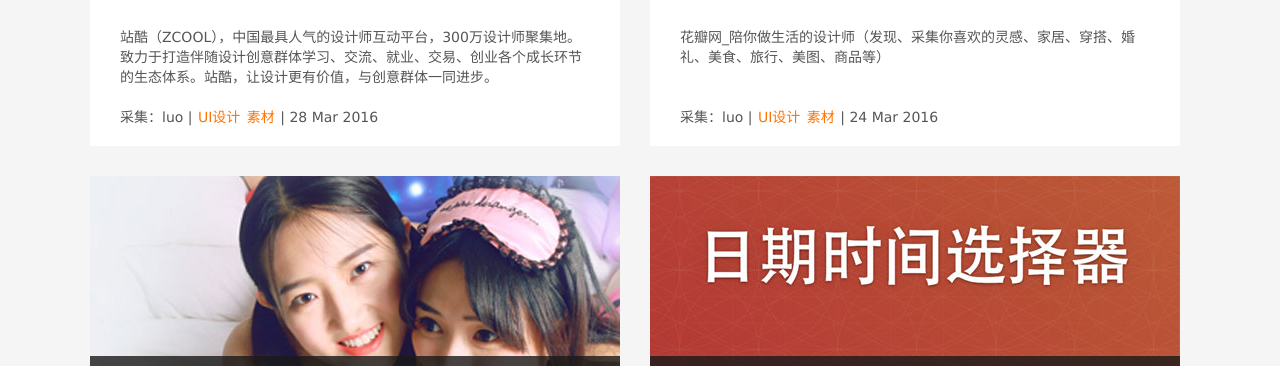
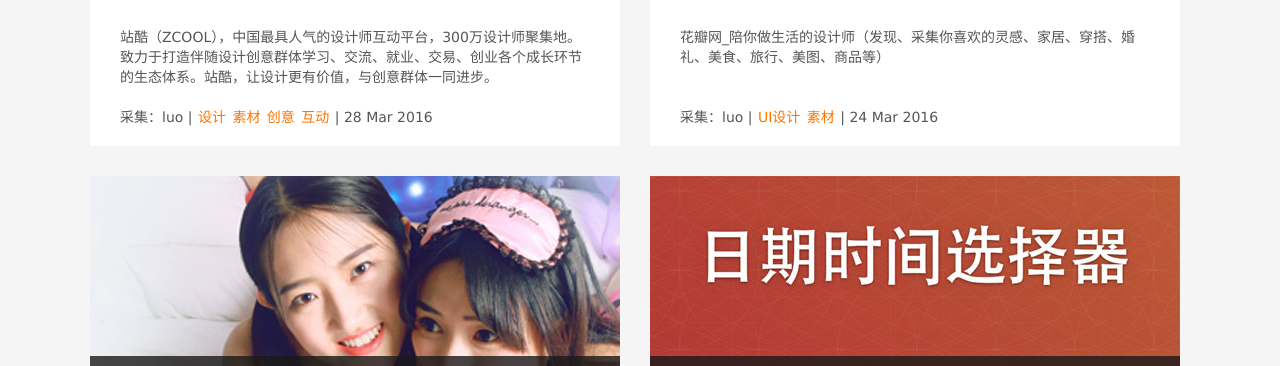
Before and after one commit to luozyiii/blog, a Jekyll site: the page built from index.html, in a window 1280 px wide and 900 px high, scrolled down 423 px. Shown: the part 151-517 px from the top of the window. Built offline with Jekyll 4.4.1, drawn with Linux system fonts in a browser that asks for light colours; nearby versions of some CDN libraries.

Commit message:
整理图片

```diff
--- a/_posts/2016-03-28-站酷.html
+++ b/_posts/2016-03-28-站酷.html
@@ -5,7 +5,7 @@ author: luo
 picSrc: arc-zcool.jpg
 type: 2
 otherUrl: http://www.zcool.com.cn/
-tags: [UI设计,素材]
+tags: [设计,素材,创意,互动]
 describe: 站酷（ZCOOL），中国最具人气的设计师互动平台，300万设计师聚集地。致力于打造伴随设计创意群体学习、交流、就业、交易、创业各个成长环节的生态体系。站酷，让设计更有价值，与创意群体一同进步。
 ---
 
```
Also changed, not shown: _posts/2016-01-06-Mac下安装LNMP(Nginx+PHP5.6)环境.md (+1 -1 lines), images/arc-lnmp.jpg (added).
